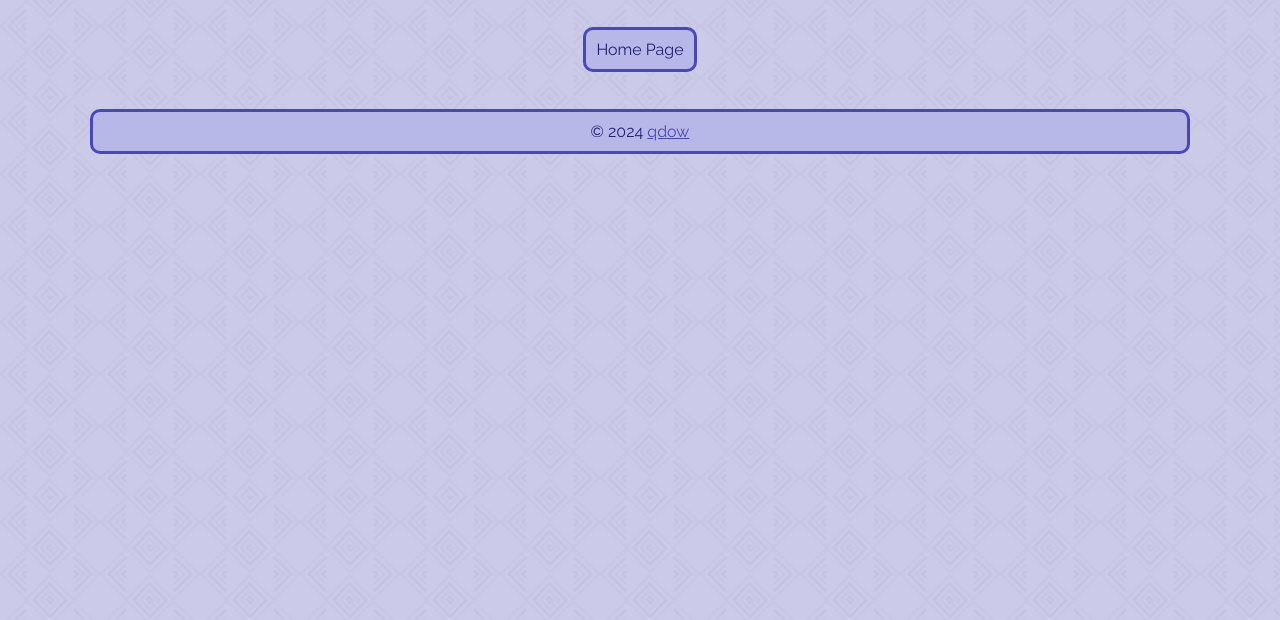
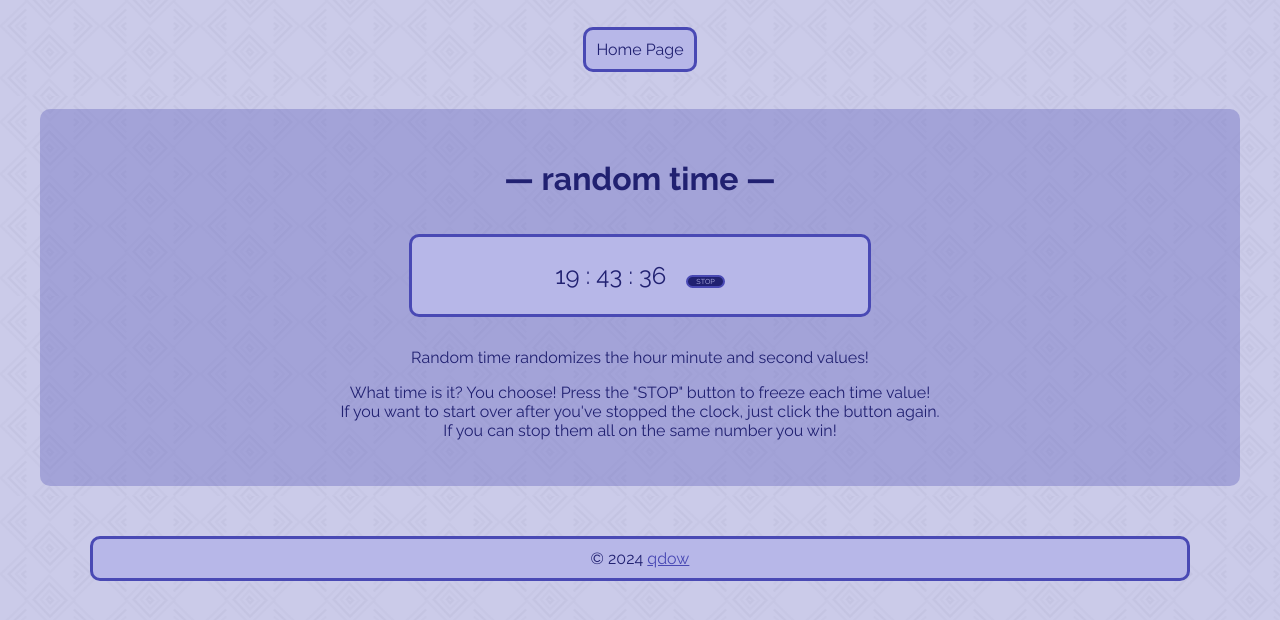
Before and after one commit to qdow/strange-time, a React (Vite) app: page /strange-time/random-time in a window 1280 px wide. Shown: the top 620 px of the page. Built offline with nearby package versions, Linux system fonts and the light colour scheme.

Commit message:
added random time

```diff
--- a/src/App.css
+++ b/src/App.css
@@ -54,17 +54,23 @@
   color: #b7b7e8;
   font-style: normal;
   background-color: #4949b4;
-  border: 3px solid #b7b7e8;
+  border-color: #b7b7e8;
 }
 
 .time-blocks {
-  width: 35vw;
+  width: 40%;
   display: inline-block;
   background-color: #b7b7e8;
   border: 3px solid #4949b4;
   border-radius: 10px;
   font-size: 1.5em;
   margin: 15px;
+}
+
+@media only screen and (max-width: 768px) {
+  [class="time-blocks"] {
+    width: 90%;
+  }
 }
 
 .time-blocks a {
@@ -85,6 +91,23 @@
   margin: 0 15px;
 }
 
+.time-button {
+  color: #b7b7e8;
+  font-family: Raleway;
+  font-size: 0.3em;
+  background-color: #212171;
+  border: 2px solid #4949b4;
+  border-radius: 10px;
+  padding: 0 8px;
+  margin-left: 20px;
+}
+
+.time-button:hover {
+  color: #b7b7e8;
+  background-color: #4949b4;
+  border-color: #212171;
+}
+
 .header-footer {
   background-color: #b7b7e8;
   border: 3px solid #4949b4;
--- a/src/App.jsx
+++ b/src/App.jsx
@@ -8,6 +8,7 @@
 import BinaryTimePage from './pages/BinaryTimePage';
 import NegativeTimePage from './pages/NegativeTimePage';
 import ColorTimePage from './pages/ColorTimePage';
+import RandomTimePage from './pages/RandomTimePage';
 
 function App() {
   const [time, setTime] = useState(new Date());
@@ -26,6 +27,7 @@
             <Route path="/binary-time" element={<BinaryTimePage time={time} />} />
             <Route path="/negative-time" element={<NegativeTimePage time={time} />} />
             <Route path="/color-time" element={<ColorTimePage time={time} />} />
+            <Route path="/random-time" element={<RandomTimePage time={time} />} />
           </Routes>
       </Router>
 
--- a/src/components/Navigation.jsx
+++ b/src/components/Navigation.jsx
@@ -4,10 +4,6 @@
     return (
         <nav className="app-nav">
             <Link to="/">Home Page</Link>
-            {/* <Link to="/decimal-time">Decimal Time</Link>
-            <Link to="/over-time">Over Time</Link>
-            <Link to="/binary-time">Binary Time</Link>
-            <Link to="/negative-time">Negative Time</Link> */}
         </nav>
     )
 }
--- /dev/null
+++ b/src/components/RandomTime.jsx
@@ -0,0 +1,55 @@
+import { useState } from 'react';
+
+function RandomTime({  }) {
+    let hour = Math.floor(Math.random() * 24);
+    let minute = Math.floor(Math.random() * 60);
+    let second = Math.floor(Math.random() * 60);
+    hour = hour < 10 ? "0" + hour.toString() : hour;
+    minute = minute < 10 ? "0" + minute.toString() : minute;
+    second = second < 10 ? "0" + second.toString() : second;
+
+    const [count, setCount] = useState(0);
+
+    const [stoppedHour, setStoppedHour] = useState();
+    const [hourStop, setHourStop] = useState(false);
+
+    const [stoppedMinute, setStoppedMinute] = useState();
+    const [minuteStop, setMinuteStop] = useState(false);
+
+    const [stoppedSecond, setStoppedSecond] = useState();
+    const [secondStop, setSecondStop] = useState(false);
+
+    function stop() {
+        if (count === 0) {
+            setHourStop(true);
+            setStoppedHour(hour);
+        } else if (count === 1) {
+            setMinuteStop(true);
+            setStoppedMinute(minute);
+        } else if (count === 2) {
+            setSecondStop(true);
+            setStoppedSecond(second);
+        } else {
+            setHourStop(false);
+            setMinuteStop(false);
+            setSecondStop(false);
+        }
+
+        if (count < 3) {
+            setCount(count+1);
+        } else {
+            setCount(0);
+        }
+    }
+
+    return (
+        <p>
+            { hourStop ? `${stoppedHour} ` : `${hour} ` } :
+            { minuteStop ? ` ${stoppedMinute} ` : ` ${minute} ` } :
+            { secondStop ? ` ${stoppedSecond}` : ` ${second}` }
+            <button className="time-button" onClick={e => {e.preventDefault(); stop()}}>STOP</button>
+        </p>
+    )
+}
+
+export default RandomTime;
--- a/src/pages/ColorTimePage.jsx
+++ b/src/pages/ColorTimePage.jsx
@@ -6,7 +6,7 @@
             <h1>— color time —</h1>
             <div className="time-blocks"><ColorTime time={time} /></div>
             <p>Color Time is pretty self-explanatory. It's the time represented by colors instead of numbers.</p>
-            <p>Every color comes from a list of <a href="https://htmlcolorcodes.com/color-names/" target="_blank">named colors</a>.
+            <p>Every color comes from a list of <a href="https://htmlcolorcodes.com/color-names/" target="_blank">named colors</a> (link describes all named colors but this clock only uses a subset of them).
                 The number of the hour, minute, and second correspond to the number of a color on the list.</p>
         </div>
     )
--- a/src/pages/HomePage.jsx
+++ b/src/pages/HomePage.jsx
@@ -4,6 +4,7 @@
 import BinaryTime from "../components/BinaryTime";
 import NegativeTime from "../components/NegativeTime";
 import ColorTime from "../components/ColorTime";
+import RandomTime from "../components/RandomTime";
 
 function HomePage({ time }) {
     const navigate = useNavigate();
@@ -12,7 +13,7 @@
         <div className="page">
             <h1>— WELCOME TO STRANGE TIME —</h1>
             <p>Have you ever said to yourself, <em>"If only I could see what time it was in the most difficult way possible"</em>? Then you've come to the right place!</p>
-            <p>Here at Strange Time, you can find a variety of clocks displaying the current time in different confusing formats! All the clocks use 24hr time format to confuse those of you used to 12hr clocks even more!</p>
+            <p>Here at Strange Time, you can find a variety of clocks displaying the current time in different confusing formats! All the clocks use 24hr time format to further confuse those of you used to 12hr clocks!</p>
             <p>To view a description of each clock, you can click on its name.</p>
             <div>
                 <div className="time-blocks">
@@ -41,10 +42,10 @@
                     <p><a href="/" onClick={e => {e.preventDefault(); navigate("/color-time")}}>color time</a></p>
                     <ColorTime time={time} />
                 </div>
-                {/* <div className="time-blocks">
-                    <p><a href="/" onClick={e => {e.preventDefault(); navigate("/negative-time")}}>negative time</a></p>
-                    <NegativeTime time={time} />
-                </div> */}
+                <div className="time-blocks">
+                    <p><a href="/" onClick={e => {e.preventDefault(); navigate("/random-time")}}>random time</a></p>
+                    <RandomTime />
+                </div>
             </div>
 
             <div><p className="tiny">(if someone else has made something like this before, I promise I am not copying, I just thought it was a silly fun little project idea!)</p></div>
--- /dev/null
+++ b/src/pages/RandomTimePage.jsx
@@ -0,0 +1,16 @@
+import RandomTime from '../components/RandomTime';
+
+function RandomTimePage({ time }) {
+    return (
+        <div className="page">
+            <h1>— random time —</h1>
+            <div className="time-blocks"><RandomTime time={time} /></div>
+            <p>Random time randomizes the hour minute and second values!</p>
+            <p>What time is it? You choose! Press the "STOP" button to freeze each time value! <br/>
+                If you want to start over after you've stopped the clock, just click the button again. <br/>
+                If you can stop them all on the same number you win!</p>
+        </div>
+    )
+}
+
+export default RandomTimePage;
```
Also changed, not shown: 5 other files (tests, documents, lock files or other folders).
